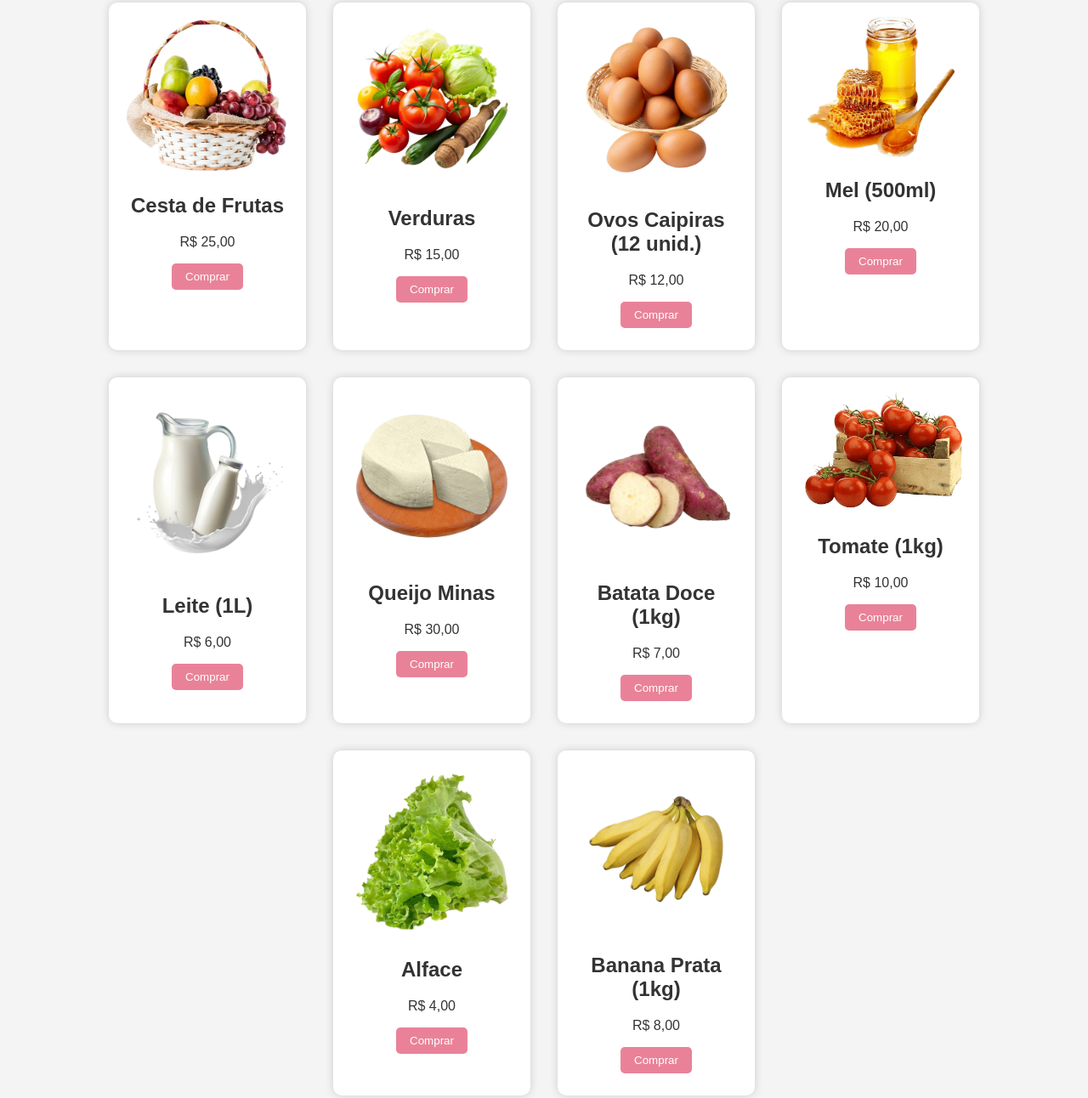
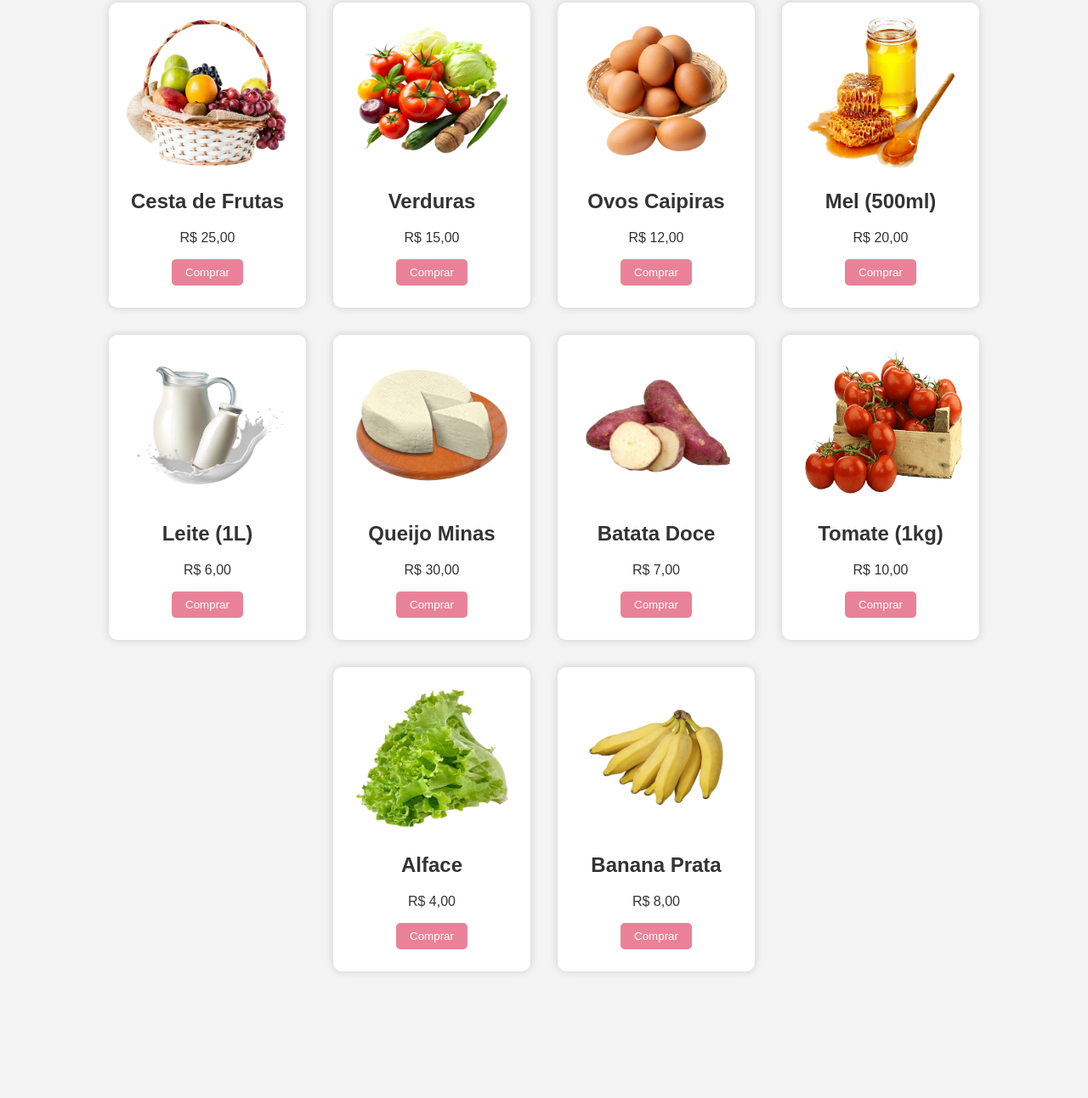
Before and after one commit to sophiaprado1B/AGRINHO, a plain HTML site: page index.html in a window 1280 px wide. Shown: the part 711-2003 px from the top of the page at 85% size. After the commit the page ends 1886 px from the top, so only its background shows below. Drawn offline with Linux system fonts and the light colour scheme.

Commit message:
Add files via upload

```diff
--- a/index.html
+++ b/index.html
@@ -33,7 +33,7 @@
 
       <div class="produto">
         <img src="ovos.png" alt="Ovos Caipiras" />
-        <h2>Ovos Caipiras (12 unid.)</h2>
+        <h2>Ovos Caipiras</h2>
         <p>R$ 12,00</p>
           <button onclick="comprar('Ovos Caipiras')">Comprar</button>
       </div>
@@ -61,7 +61,7 @@
 
       <div class="produto">
         <img src="batata docce.png" alt="Batata Doce" />
-        <h2>Batata Doce (1kg)</h2>
+        <h2>Batata Doce</h2>
         <p>R$ 7,00</p>
         <button onclick="comprar('Batata Doce')">Comprar</button>
       </div>
@@ -82,7 +82,7 @@
 
       <div class="produto">
         <img src="banana.png" alt="Banana Prata" />
-        <h2>Banana Prata (1kg)</h2>
+        <h2>Banana Prata</h2>
         <p>R$ 8,00</p>
         <button onclick="comprar('Banana Prata')">Comprar</button>
       </div>
--- a/style.css
+++ b/style.css
@@ -31,7 +31,8 @@ header {
 }
 
 .produto img {
-  width: 100%;
+  width: 200px;
+  height: 180px;
   border-radius: 5px;
 }
 
```
